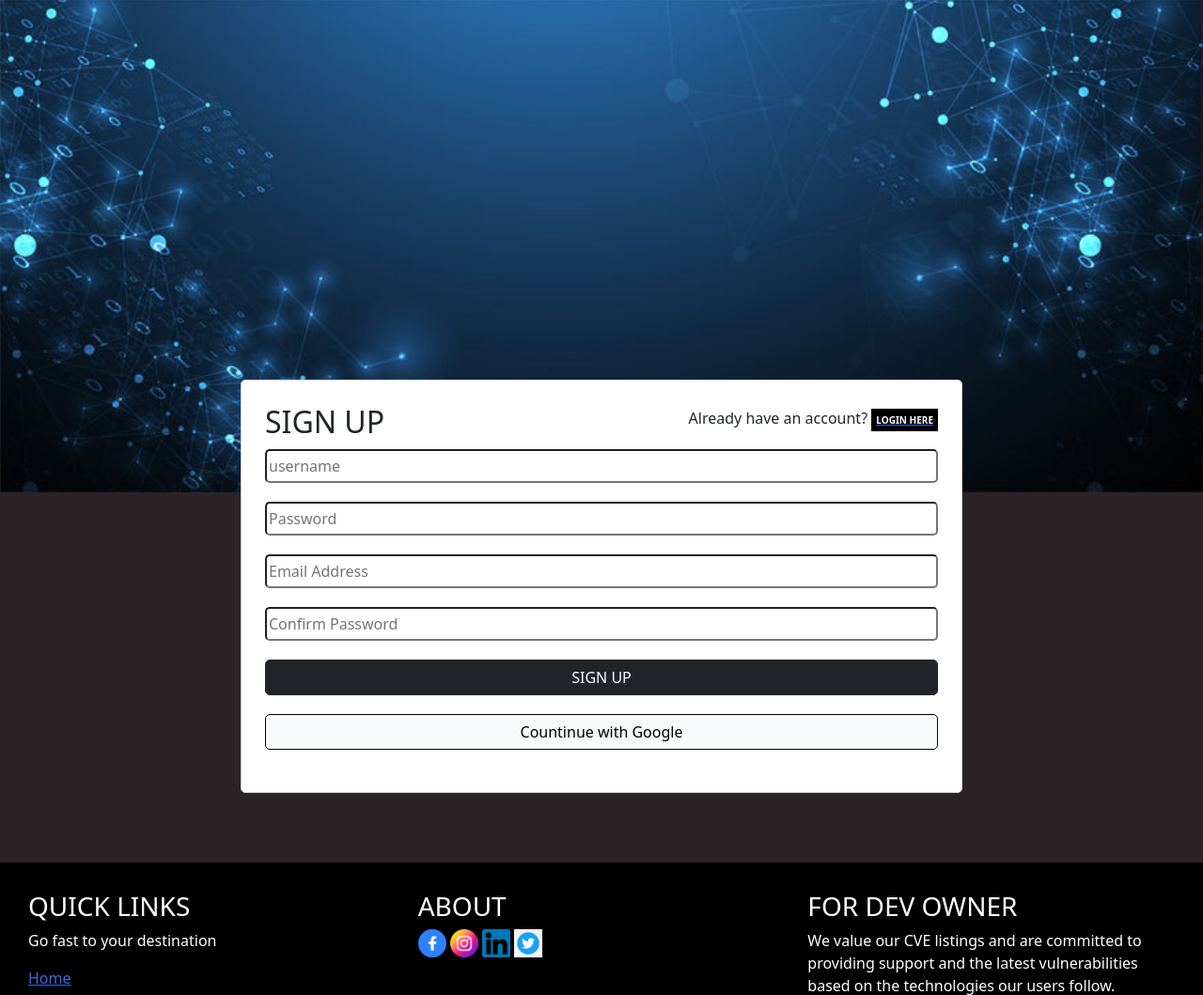
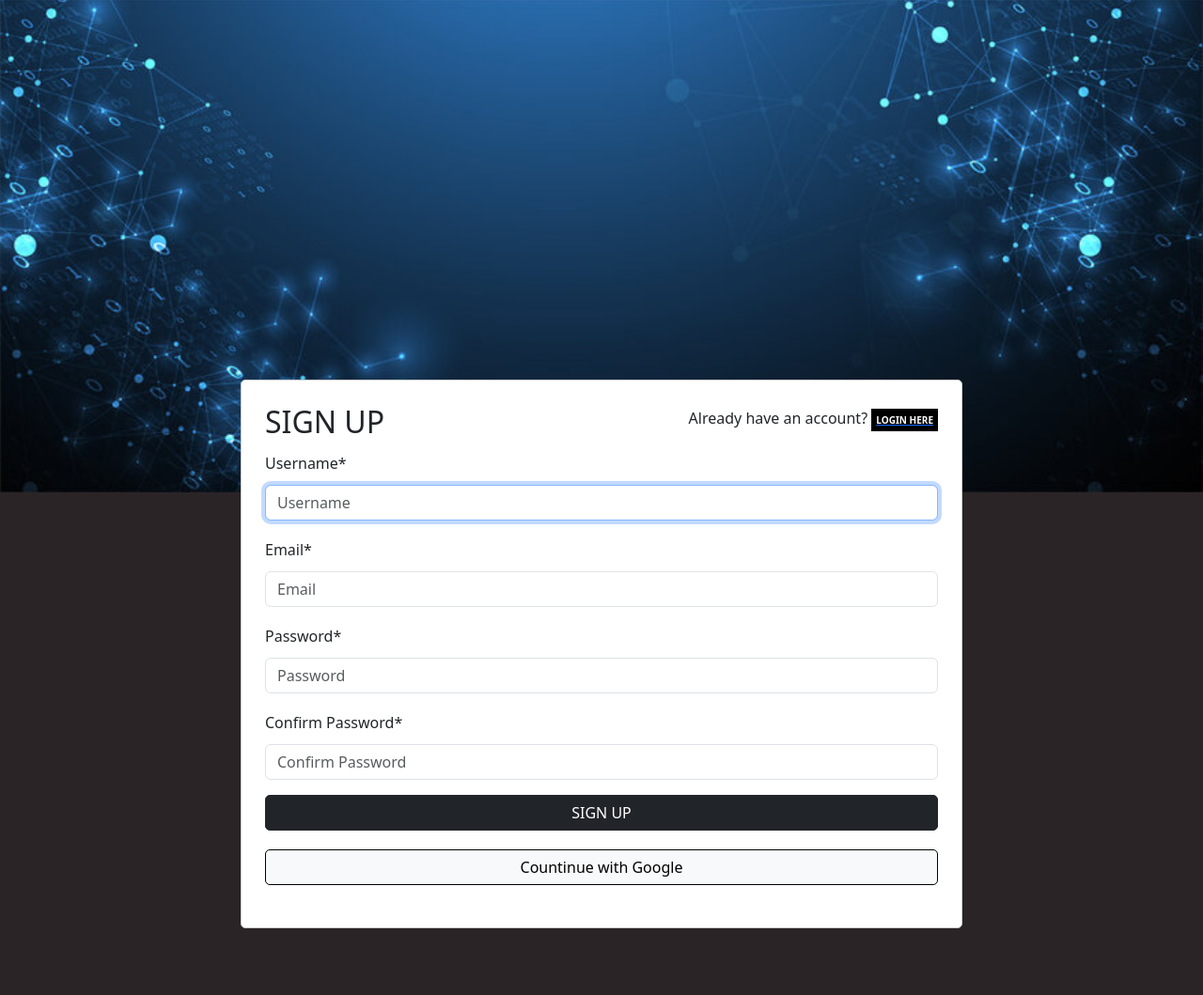
Before and after one commit to Binhchuoiz/CapstoneProject, a Django app: page /account/sign-up/ in a window 1280 px wide. Shown: the part 57-1116 px from the top of the page at 94% size. Run offline with Django 4.2, Linux system fonts and the light colour scheme; some libraries are stand-ins or nearby versions.

Commit message:
Sửa userform và thêm authen, xác thực người dùng trong phần login, signup

```diff
--- a/CVEAlert/accounts/forms.py
+++ b/CVEAlert/accounts/forms.py
@@ -4,10 +4,19 @@ from django.contrib.auth.models import User
 from .models import UserProfile
 
 class UserProfileSignUpForm(UserCreationForm):
-    name = forms.CharField(max_length=255)
-    email = forms.EmailField()
-    phone = forms.CharField(max_length=255)
+	email = forms.EmailField(required=True, label='Email', widget=forms.TextInput(attrs={'placeholder': 'Email'}))
+	username = forms.CharField(required=True, label='Username',
+							   widget=forms.TextInput(attrs={'placeholder': 'Username'}))
+	password1 = forms.CharField(required=True, label='Password',
+								widget=forms.PasswordInput(attrs={'placeholder': 'Password'}))
+	password2 = forms.CharField(required=True, label='Confirm Password',
+								widget=forms.PasswordInput(attrs={'placeholder': 'Confirm Password'}))
 
-    class Meta:
-        model = UserProfile
-        fields = ['name', 'email', 'phone', 'password1', 'password2']
+	class Meta:
+		model = User
+		fields = (
+			'username',
+			'email',
+			'password1',
+			'password2',
+		)
--- a/CVEAlert/accounts/views.py
+++ b/CVEAlert/accounts/views.py
@@ -1,11 +1,49 @@
-from django.shortcuts import render
+from django.contrib.auth import login, authenticate
+from django.contrib.auth.forms import AuthenticationForm
+from django.shortcuts import render, HttpResponseRedirect
+from django.urls import reverse
 
+
+from . import forms
+from . import models
 
 # Create your views here.
 
 def get_login(request):
-    return render(request, 'accounts/login.html')
+	form = AuthenticationForm()
+	msg = ""
+
+	if request.method == 'POST':
+		form = AuthenticationForm(data=request.POST)
+		if form.is_valid():
+			username = form.cleaned_data.get('username')
+			password = form.cleaned_data.get('password')
+
+			user = authenticate(username=username, password=password)
+			if user is not None:
+				login(request, user)
+				return HttpResponseRedirect(reverse('app:home'))
+			else:
+				msg = "Your account name or password is incorrect!"
+		else:
+			msg = "Your account name or password is incorrect!"
+
+	context = {
+		'form': form,
+		'msg': msg
+	}
+	return render(request, 'accounts/login.html', context=context)
 
 
 def get_sign_up(request):
-    return render(request, 'accounts/sign_up.html')
+	form = forms.UserProfileSignUpForm()
+
+	if request.method == 'POST':
+		form = forms.UserProfileSignUpForm(request.POST)
+		if form.is_valid():
+			user = form.save()
+			create_profile = models.UserProfile.objects.create(user=user)
+			create_profile.save()
+			return HttpResponseRedirect(reverse('accounts:login'))
+
+	return render(request, 'accounts/sign_up.html', {'form': form})
--- a/CVEAlert/requirements.txt
+++ b/CVEAlert/requirements.txt
@@ -1,7 +1,9 @@
 asgiref==3.7.2
 Django==5.0.3
+django-crispy-forms==2.1
 fontawesomefree==6.5.1
 mysql==0.0.3
 mysqlclient==2.2.4
 sqlparse==0.4.4
+typing_extensions==4.10.0
 tzdata==2024.1
--- a/CVEAlert/templates/accounts/login.html
+++ b/CVEAlert/templates/accounts/login.html
@@ -52,6 +52,9 @@
             </p>
         </div>
     </div>
+    {% if msg %}
+    <p class="alert-msg">{{ msg }}</p>
+    {% endif %}
     <form method="post">
         {% csrf_token %}
         <input type="text" name="username" id="username" placeholder="Email Address">
--- a/CVEAlert/templates/accounts/sign_up.html
+++ b/CVEAlert/templates/accounts/sign_up.html
@@ -1,5 +1,5 @@
 {% extends 'navbar.html' %}
-
+{% load crispy_forms_tags %}
 
 {% block css %}
     body {
@@ -46,10 +46,7 @@
         </div>
         <form method="post">
             {% csrf_token %}
-            <input type="text" name="username" id="username" placeholder="username">
-            <input type="password" name="password" id="password" placeholder="Password">
-            <input type="text" name="Email" id="username" placeholder="Email Address">
-            <input type="password" name="password" id="password" placeholder="Confirm Password">
+            {{ form|crispy }}
             <button type="submit" class="btn btn-dark" style="width: 100%">SIGN UP</button>
             <button class="btn btn-light" style="border-color: black">Countinue with Google</button>
         </form>
```
Also changed, not shown: CVEAlert/CVEAlert/settings.py (+20 -16 lines), CVEAlert/accounts/models.py (+8 -7 lines), CVEAlert/accounts/migrations/0001_initial.py (added), CVEAlert/accounts/migrations/0002_remove_userprofile_email_remove_userprofile_name_and_more.py (added), CVEAlert/db.sqlite3.
